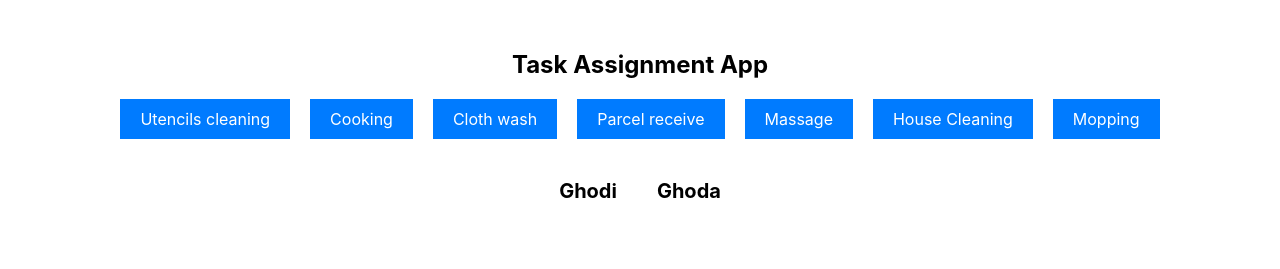
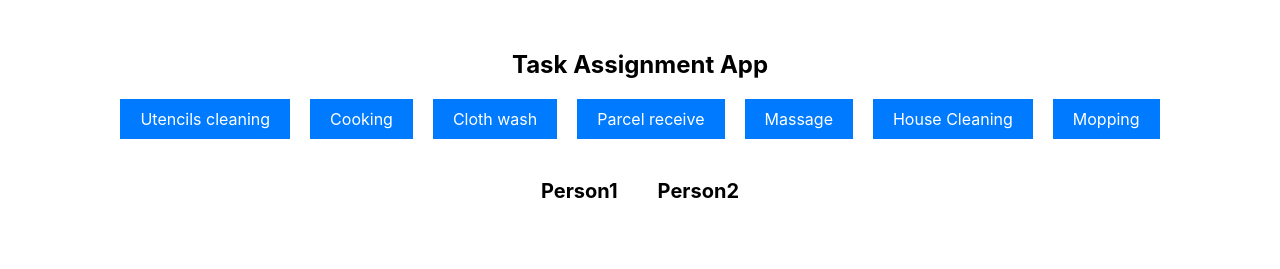
Before and after one commit to subhrajit1990/WhoPaysThePrice, a React (Create React App) app: page / in a window 1280 px wide. Shown: the top 269 px of the page. Built offline with nearby package versions, Linux system fonts and the light colour scheme.

Commit message:
Second commit

```diff
--- a/package.json
+++ b/package.json
@@ -7,7 +7,9 @@
     "@testing-library/jest-dom": "^5.16.5",
     "@testing-library/react": "^13.4.0",
     "@testing-library/user-event": "^13.5.0",
+    "bootstrap": "^5.3.0",
     "react": "^18.2.0",
+    "react-bootstrap": "^2.8.0",
     "react-dom": "^18.2.0",
     "react-scripts": "5.0.1",
     "web-vitals": "^2.1.4"
--- a/src/App.js
+++ b/src/App.js
@@ -42,11 +42,11 @@ class App extends Component {
         </div>
         <div className="persons">
           <div className="person">
-            <h3>Ghodi</h3>
+            <h3>Person1</h3>
             <p>{person1Task}</p>
           </div>
           <div className="person">
-            <h3>Ghoda</h3>
+            <h3>Person2</h3>
             <p>{person2Task}</p>
           </div>
         </div>
```
Also changed, not shown: 1 other file (tests, documents, lock files or other folders).
